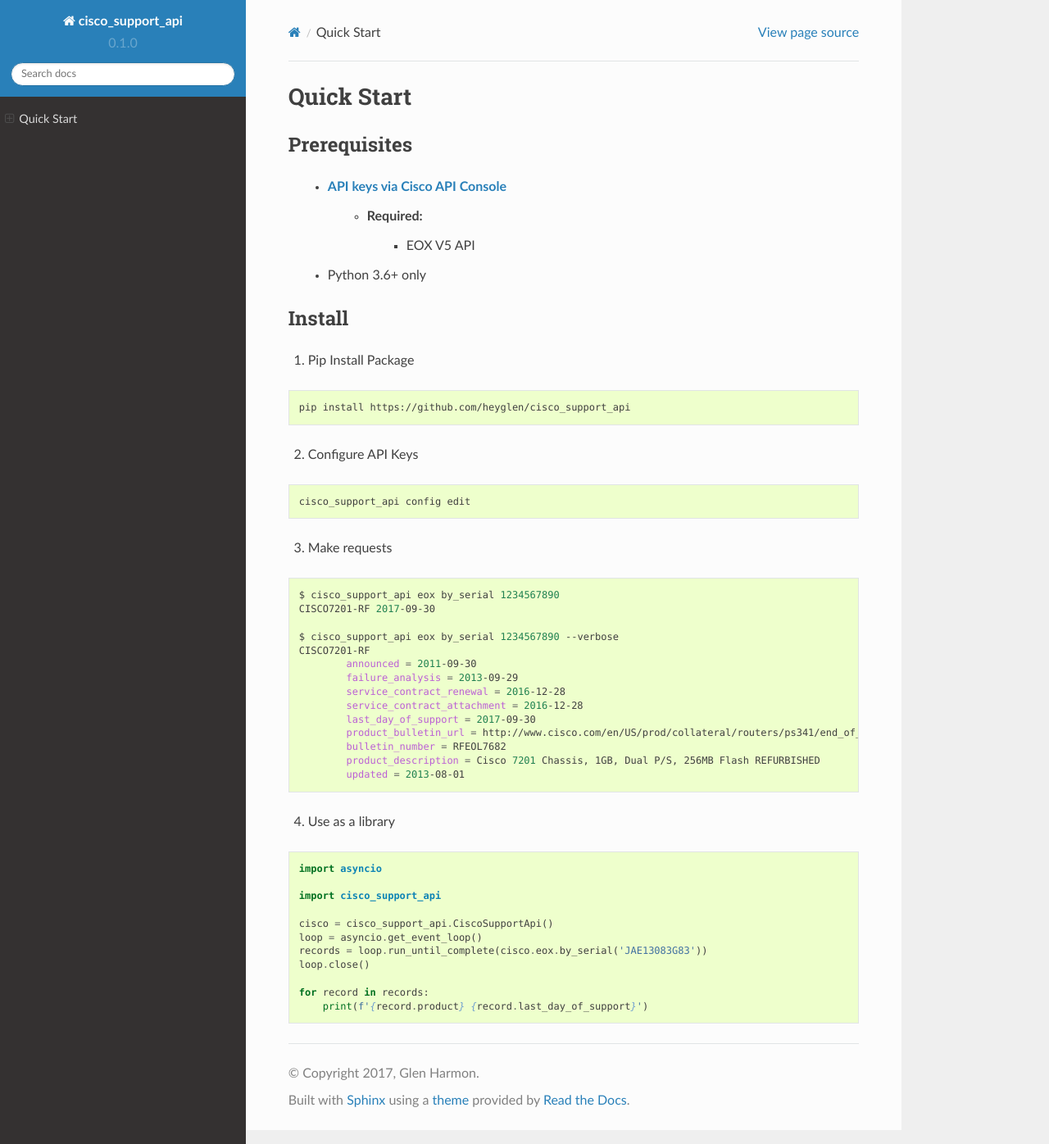
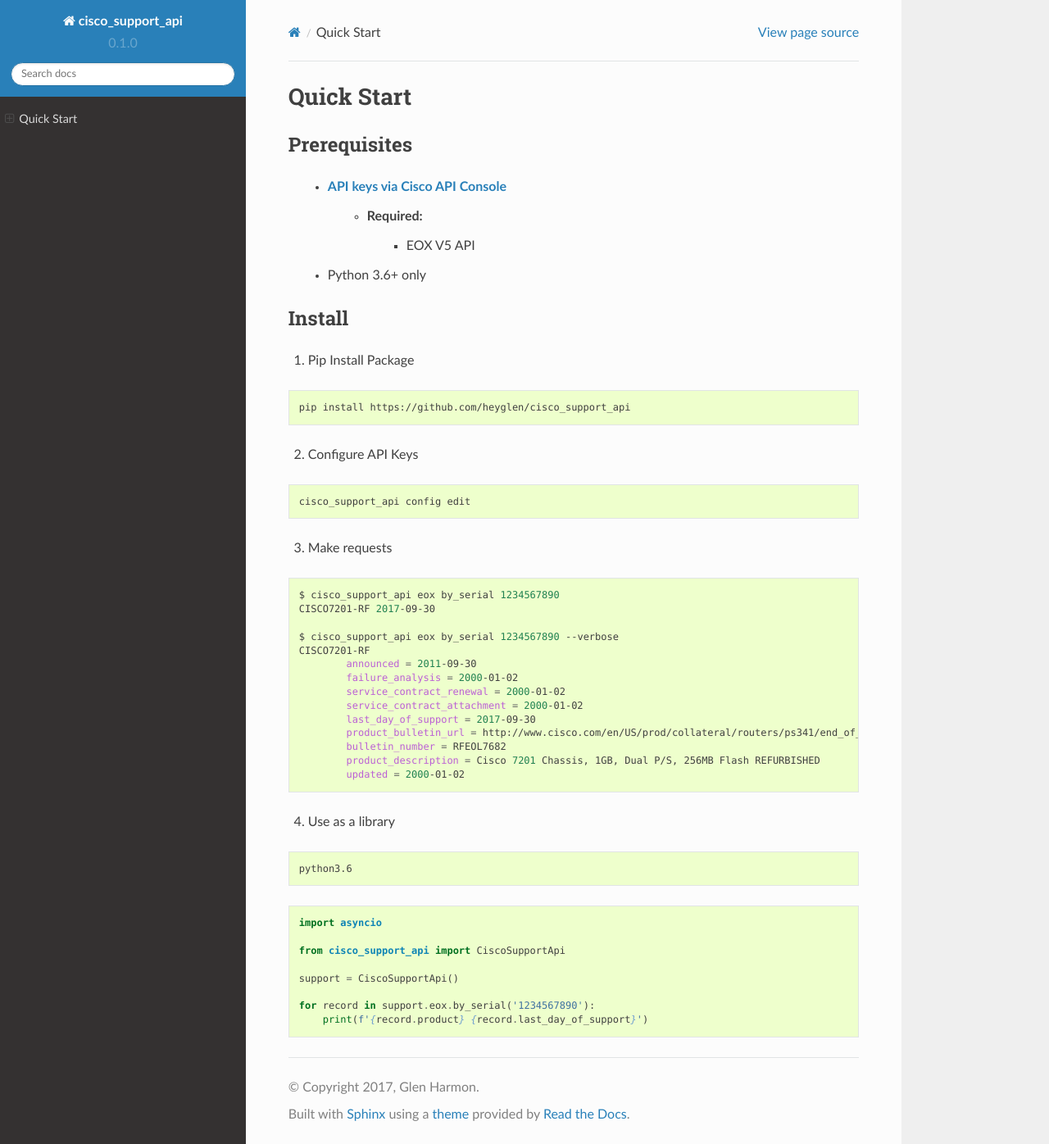
Before and after one commit to heyglen/cisco_support_api, a Sphinx documentation site: the page built from docs/index.rst, in a window 1280 px wide and 1396 px high. Shown: the whole window at 82% size. Built offline with Sphinx 7.4.7 and the Read the Docs theme 2.0.0, drawn with Linux system fonts in a browser that asks for light colours.

Commit message:
API docs

```diff
--- a/docs/index.rst
+++ b/docs/index.rst
@@ -36,27 +36,29 @@ Install
     $ cisco_support_api eox by_serial 1234567890 --verbose
     CISCO7201-RF
             announced = 2011-09-30
-            failure_analysis = 2013-09-29
-            service_contract_renewal = 2016-12-28
-            service_contract_attachment = 2016-12-28
+            failure_analysis = 2000-01-02
+            service_contract_renewal = 2000-01-02
+            service_contract_attachment = 2000-01-02
             last_day_of_support = 2017-09-30
             product_bulletin_url = http://www.cisco.com/en/US/prod/collateral/routers/ps341/end_of_life_c51-681414.html
             bulletin_number = RFEOL7682
             product_description = Cisco 7201 Chassis, 1GB, Dual P/S, 256MB Flash REFURBISHED
-            updated = 2013-08-01
+            updated = 2000-01-02
 
 4. Use as a library
+
+.. code-block:: shell
+
+    python3.6
+
 
 .. code-block:: python
 
     import asyncio
 
-    import cisco_support_api
+    from cisco_support_api import CiscoSupportApi
 
-    cisco = cisco_support_api.CiscoSupportApi()
-    loop = asyncio.get_event_loop()
-    records = loop.run_until_complete(cisco.eox.by_serial('JAE13083G83'))
-    loop.close()
+    support = CiscoSupportApi()
 
-    for record in records:
+    for record in support.eox.by_serial('1234567890'):
         print(f'{record.product} {record.last_day_of_support}')
```
